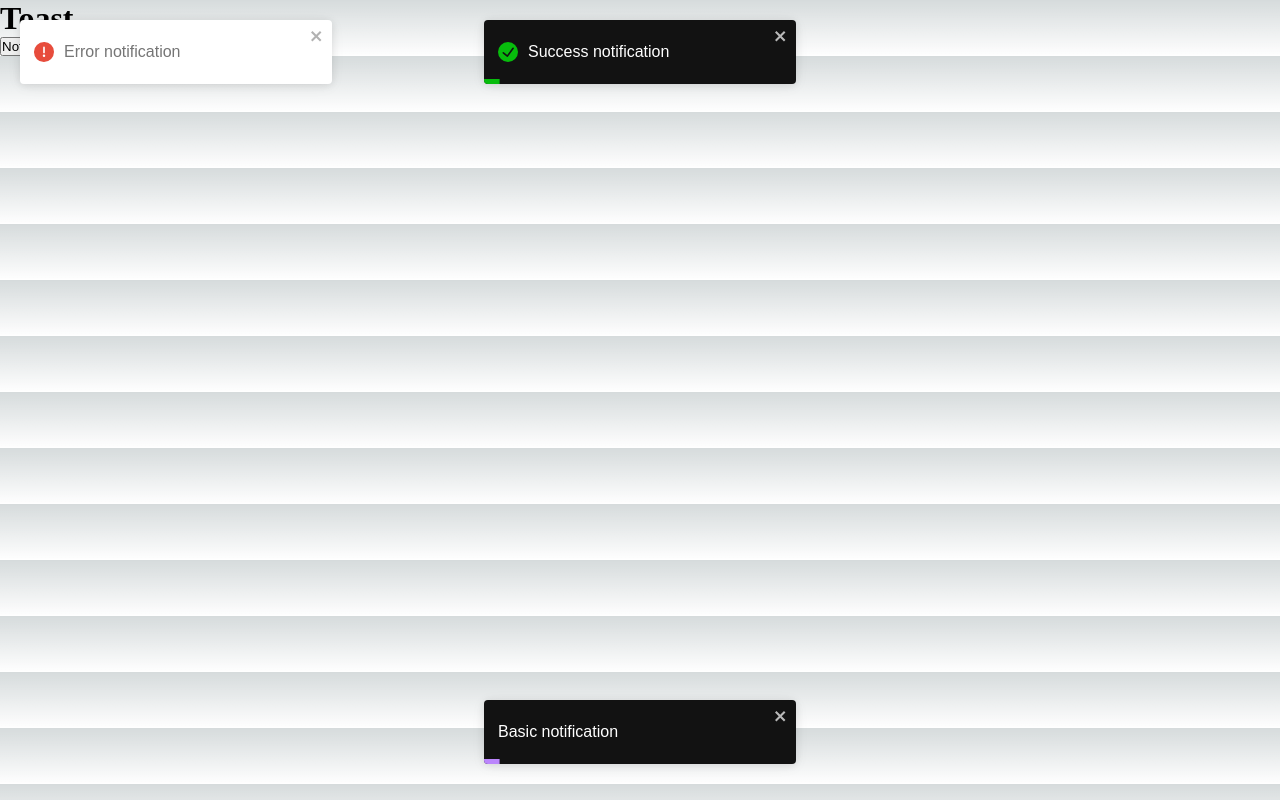
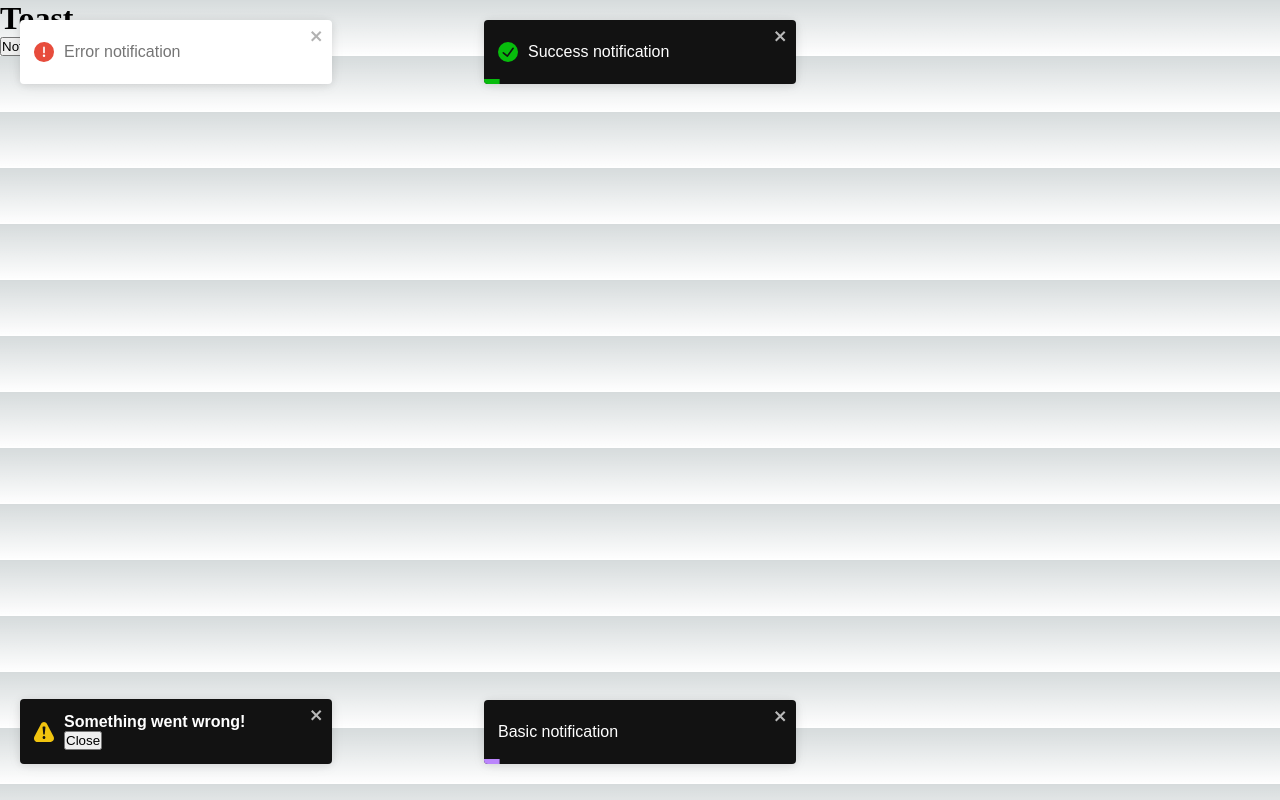
Before and after one commit to yaffleria/learn-next, a Next.js app: page /practical-react/toast in a window 1280 px wide. Both pictures are taken after a click on the button "Notify!". Built offline with nearby package versions, Linux system fonts and the light colour scheme.

Commit message:
Feat: react-toasity custom

```diff
--- a/src/pages/practical-react/toast.tsx
+++ b/src/pages/practical-react/toast.tsx
@@ -1,7 +1,16 @@
 import { NextPage } from "next";
-import { ToastContainer, toast } from "react-toastify";
+import { ToastContainer, ToastContent, toast } from "react-toastify";
 import "react-toastify/dist/ReactToastify.css";
 // https://fkhadra.github.io/react-toastify/how-to-style
+
+const CustomToast = ({ closeToast }: any) => {
+  return (
+    <div>
+      <h4>Something went wrong!</h4>
+      <button onClick={closeToast}>Close</button>
+    </div>
+  );
+};
 
 const Toast: NextPage = () => {
   const notify = () => {
@@ -13,6 +22,10 @@ const Toast: NextPage = () => {
       position: toast.POSITION.TOP_LEFT,
       theme: "light",
       hideProgressBar: true,
+    });
+    toast.warn(<CustomToast />, {
+      position: toast.POSITION.BOTTOM_LEFT,
+      autoClose: false,
     });
   };
 
```
